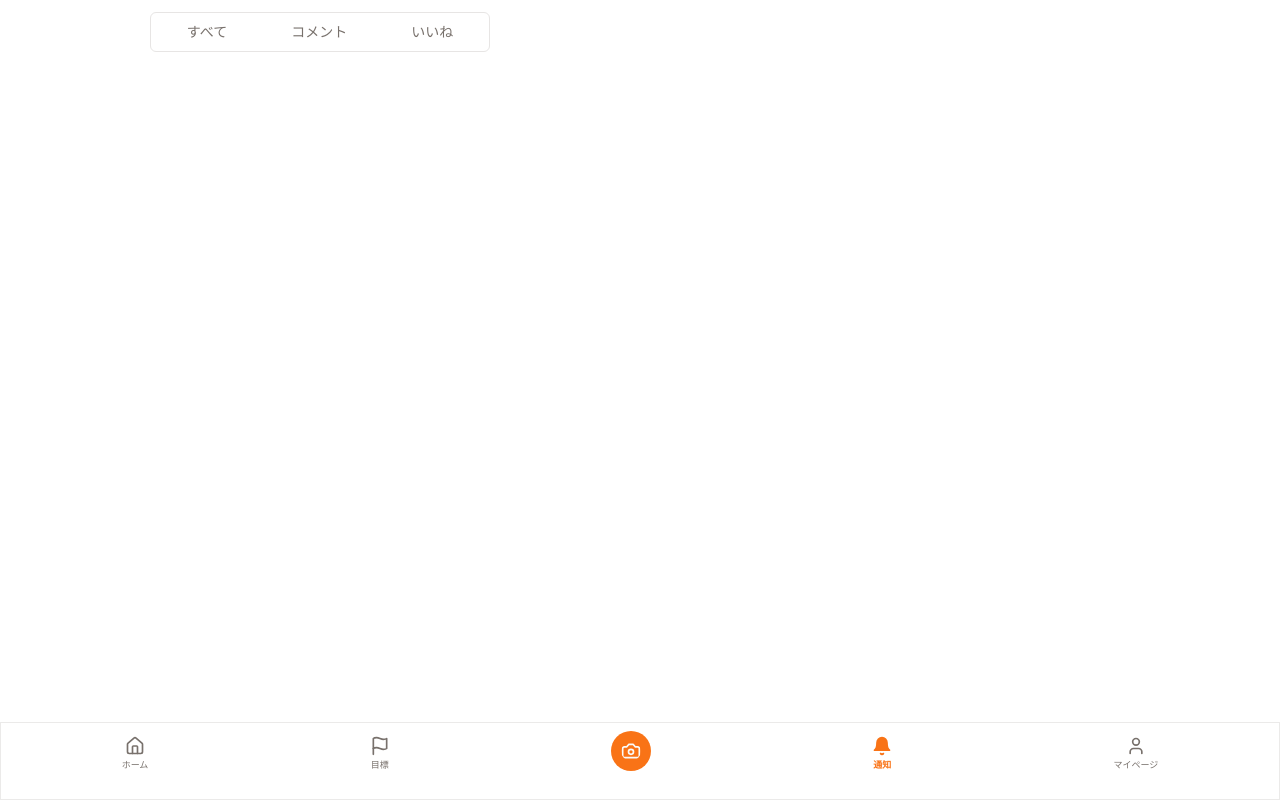
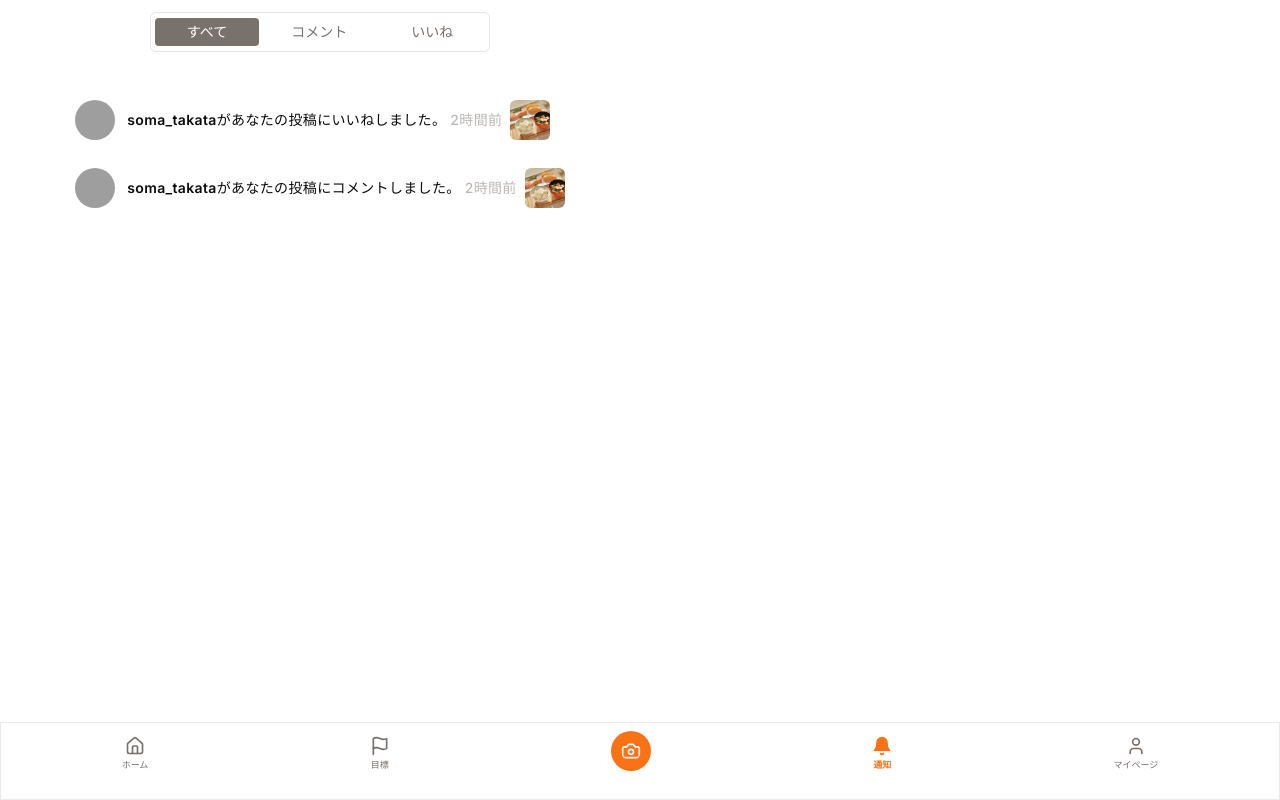
Before and after one commit to SomaTakata/habit, a Next.js app in the folder webapp/: page /notifications in a window 1280 px wide. Built offline with nearby package versions, Linux system fonts and the light colour scheme; grey boxes are pictures that could not be loaded.

Commit message:
defaultValueをallに設定

```diff
--- a/webapp/src/features/Notifications/NotificationsPage.tsx
+++ b/webapp/src/features/Notifications/NotificationsPage.tsx
@@ -7,14 +7,13 @@ import {
 } from "./NotificationTabs";
 import React from "react";
 import { Avatar, AvatarFallback, AvatarImage } from "@/components/ui/avatar";
-import { AspectRatio } from "@/components/ui/aspect-ratio";
 import Image from "next/image";
 
 const NotificationsPage = () => {
   return (
     <div className="flex flex-col p-3 px-5  pb-[78px]">
       <NotificationTabs
-        defaultValue="account"
+        defaultValue="all"
         className="flex flex-col items-center "
       >
         <NotificationTabsList>
```
